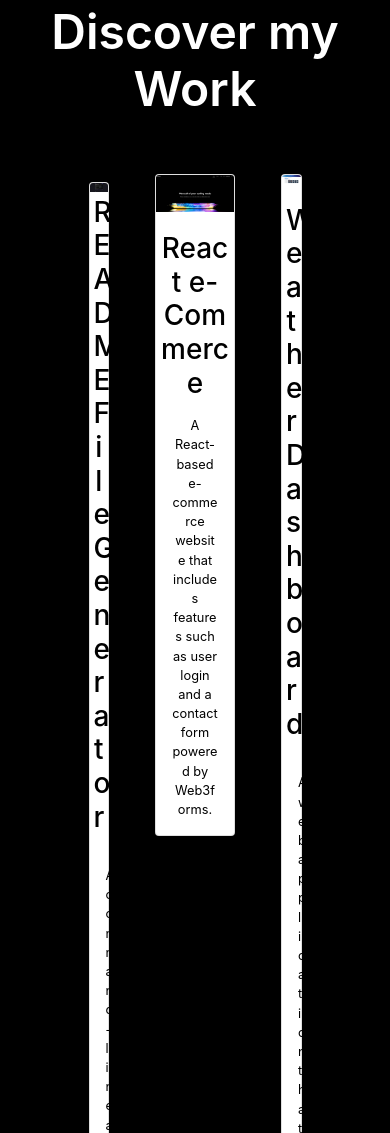
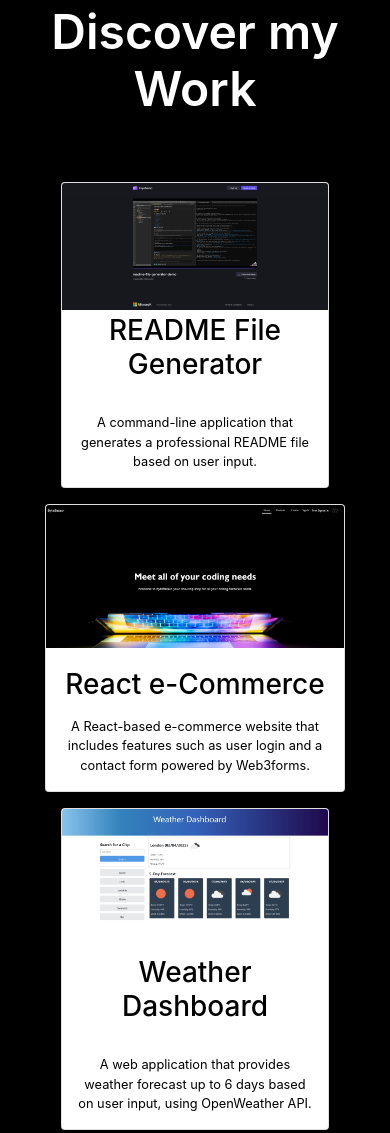
Before and after one commit to senseilein/sansi-portfolio, a plain HTML site: page index.html in a window 390 px wide. Shown: the part 2544-3677 px from the top of the page. Drawn offline with nearby package versions, Linux system fonts and the light colour scheme; a web font is replaced by a local one.

Commit message:
Add media queries for projects section

```diff
--- a/index.html
+++ b/index.html
@@ -151,7 +151,7 @@
           <a
             href="https://clipchamp.com/watch/7lUXfFaNwCB"
             target="_blank"
-            class="col-3 mt-2"
+            class="col-lg-3 col-md-10 my-2 mx-auto"
           >
             <div class="card mx-3">
               <img
@@ -173,7 +173,7 @@
           <a
             href="https://bytebazaar.netlify.app/"
             target="_blank"
-            class="col-4"
+            class="col-lg-4 col-md-10 my-2 mx-auto"
           >
             <div class="card">
               <img
@@ -194,7 +194,7 @@
           <a
             href="https://senseilein.github.io/weather-dashboard/"
             target="_blank"
-            class="col-3"
+            class="col-lg-3 col-md-10 my-2 mx-auto"
           >
             <div class="card mx-3">
               <img
--- a/style.css
+++ b/style.css
@@ -162,3 +162,11 @@ header {
   -webkit-box-shadow: 0px 0px 10px 1px var(--white);
   box-shadow: 0px 0px 10px 1px var(--white);
 }
+
+/*---------- Media Queries ----------*/
+
+@media screen and (max-width: 992px) {
+  .projects-wrap {
+    flex-direction: column;
+  }
+}
```
